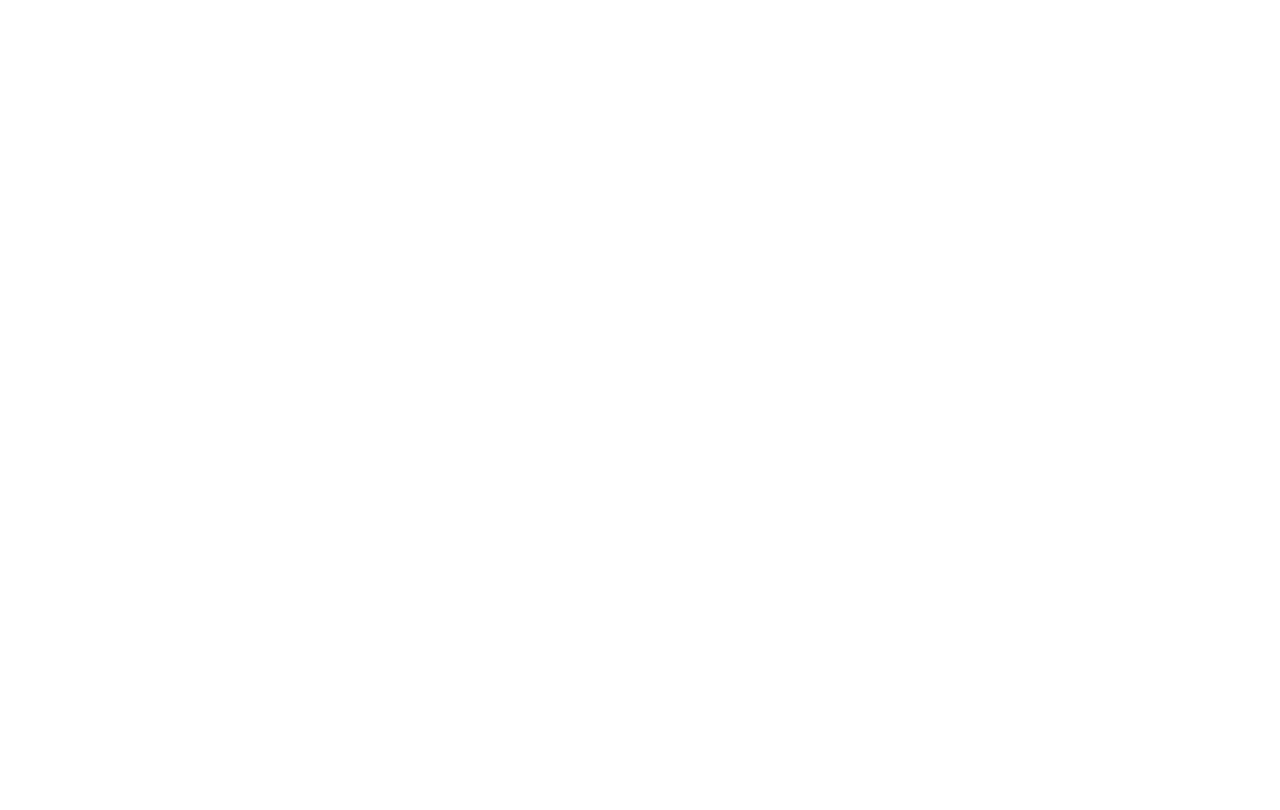
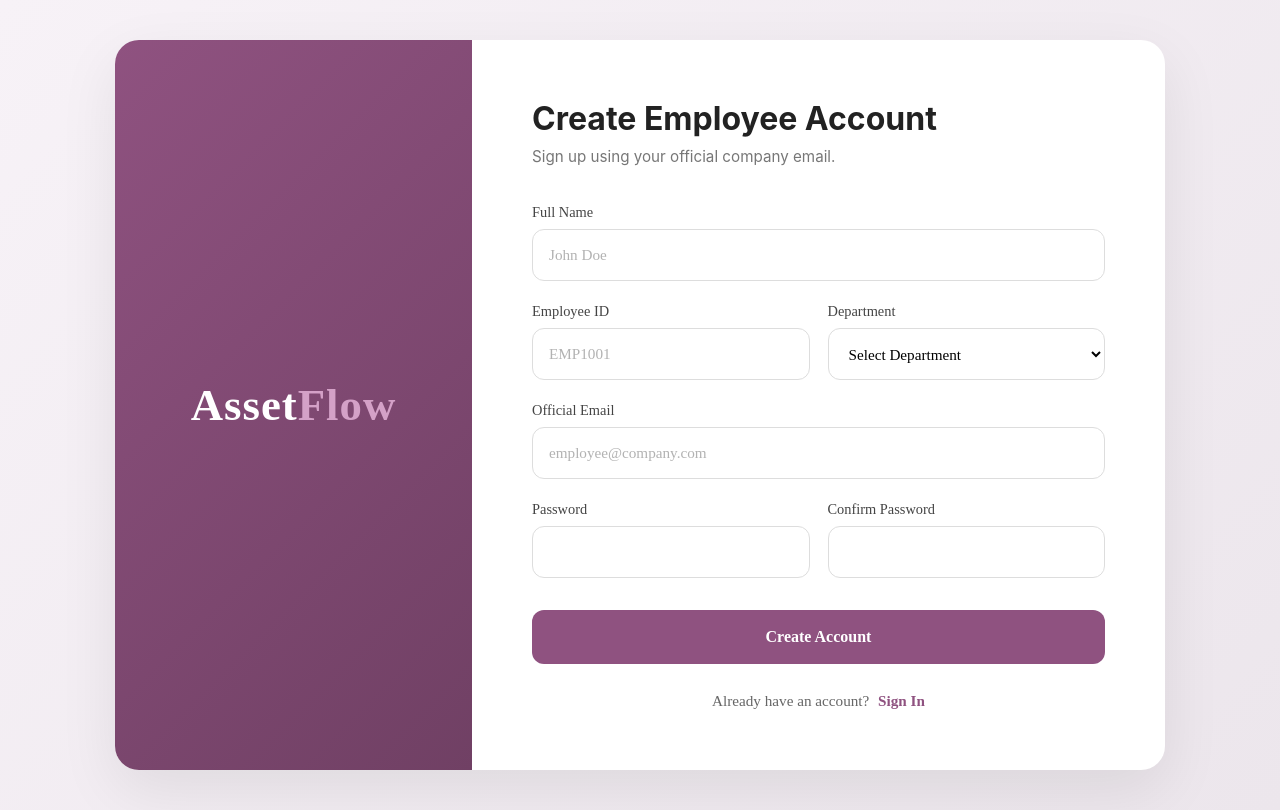
Before and after one commit to coffeethecoder/Odoo-Hackathon, a plain HTML site: page client/pages/auth/signin.html in a window 1280 px wide. Drawn offline with Linux system fonts and the light colour scheme.

Commit message:
signin and login

```diff
--- a/client/pages/auth/login.html
+++ b/client/pages/auth/login.html
@@ -4,20 +4,16 @@
     <meta charset="UTF-8">
     <meta name="viewport" content="width=device-width, initial-scale=1.0">
 
-    <title>AssetFlow | Employee Signup</title>
+    <title>AssetFlow | Sign In</title>
 
     <link rel="stylesheet" href="login.css">
-
-    <link href="https://fonts.googleapis.com/css2?family=Poppins:wght@300;400;500;600;700&display=swap" rel="stylesheet">
 </head>
 
 <body>
 
 <div class="container">
 
-    <!-- Left Section -->
-
-    <div class="left">
+     <div class="left">
 
         <div class="logo">
             Asset<span>Flow</span>
@@ -25,55 +21,38 @@
 
     </div>
 
-    <!-- Right Section -->
-
     <div class="right">
 
-        <h2>Create Employee Account</h2>
+        <h2>Welcome Back</h2>
 
         <p class="subtitle">
-            Sign up using your official company email.
+            Sign in with your official company account.
         </p>
 
-        <form>
+        <form action="#" method="post">
 
             <div class="input-group">
-                <label>Full Name</label>
-                <input type="text" placeholder="John Doe" required>
-            </div>
 
-            <div class="row">
+                <label for="employeeid">Employee ID</label>
 
-                <div class="input-group">
-                    <label>Employee ID</label>
-                    <input type="text" placeholder="EMP1001" required>
-                </div>
-
-                <div class="input-group">
-
-                    <label>Department</label>
-
-                    <select required>
-                        <option selected disabled>Select Department</option>
-                        <option>IT</option>
-                        <option>Finance</option>
-                        <option>HR</option>
-                        <option>Marketing</option>
-                        <option>Operations</option>
-                    </select>
-
-                </div>
+                <input
+                    type="text"
+                    id="employeeid"
+                    name="employeeid"
+                    placeholder="EMP1001"
+                    required>
 
             </div>
 
             <div class="input-group">
-                <label>Official Email</label>
-                <input type="email"
-                       placeholder="employee@company.com"
-                       required>
-            </div>
 
-            <div class="row">
+                <label for="password">Password</label>
+                <input
+                    type="password"
+                    id="password"
+                    name="password"
+                    placeholder="Enter your password"
+                    required>
 
                 <div class="input-group">
                     <label>Password</label>
@@ -87,13 +66,28 @@
 
             </div>
 
-            <button type="submit">Create Account</button>
+            <div class="options">
+
+                <a href="forgot-password.html" class="forgot">
+                    Forgot Password?
+                </a>
+
+            </div>
+
+            <button type="submit">
+                Sign In
+            </button>
 
         </form>
 
         <div class="login">
-            Already have an account?
-            <a href="signin.html">Sign In</a>
+
+            Don't have an account?
+
+            <a href="signin.html">
+                Create Account
+            </a>
+
         </div>
 
     </div>
--- a/client/pages/auth/signin.html
+++ b/client/pages/auth/signin.html
@@ -0,0 +1,100 @@
+<!DOCTYPE html>
+<html lang="en">
+<head>
+    <meta charset="UTF-8">
+    <meta name="viewport" content="width=device-width, initial-scale=1.0">
+
+    <title>AssetFlow | Employee Signup</title>
+
+    <link rel="stylesheet" href="login.css">
+
+    <link href="https://fonts.googleapis.com/css2?family=Poppins:wght@300;400;500;600;700&display=swap" rel="stylesheet">
+</head>
+
+<body>
+
+<div class="container">
+
+    <div class="left">
+
+        <div class="logo">
+            Asset<span>Flow</span>
+        </div>
+
+    </div>
+
+      <div class="right">
+
+        <h2>Create Employee Account</h2>
+
+        <p class="subtitle">
+            Sign up using your official company email.
+        </p>
+
+        <form>
+
+            <div class="input-group">
+                <label>Full Name</label>
+                <input type="text" placeholder="John Doe" required>
+            </div>
+
+            <div class="row">
+
+                <div class="input-group">
+                    <label>Employee ID</label>
+                    <input type="text" placeholder="EMP1001" required>
+                </div>
+
+                <div class="input-group">
+
+                    <label>Department</label>
+
+                    <select required>
+                        <option selected disabled>Select Department</option>
+                        <option>IT</option>
+                        <option>Finance</option>
+                        <option>HR</option>
+                        <option>Marketing</option>
+                        <option>Operations</option>
+                    </select>
+
+                </div>
+
+            </div>
+
+            <div class="input-group">
+                <label>Official Email</label>
+                <input type="email"
+                       placeholder="employee@company.com"
+                       required>
+            </div>
+
+            <div class="row">
+
+                <div class="input-group">
+                    <label>Password</label>
+                    <input type="password" required>
+                </div>
+
+                <div class="input-group">
+                    <label>Confirm Password</label>
+                    <input type="password" required>
+                </div>
+
+            </div>
+
+            <button type="submit">Create Account</button>
+
+        </form>
+
+        <div class="login">
+            Already have an account?
+            <a href="login.html">Sign In</a>
+        </div>
+
+    </div>
+
+</div>
+
+</body>
+</html>
```
Also changed, not shown: client/pages/auth/signin.css (deleted).
